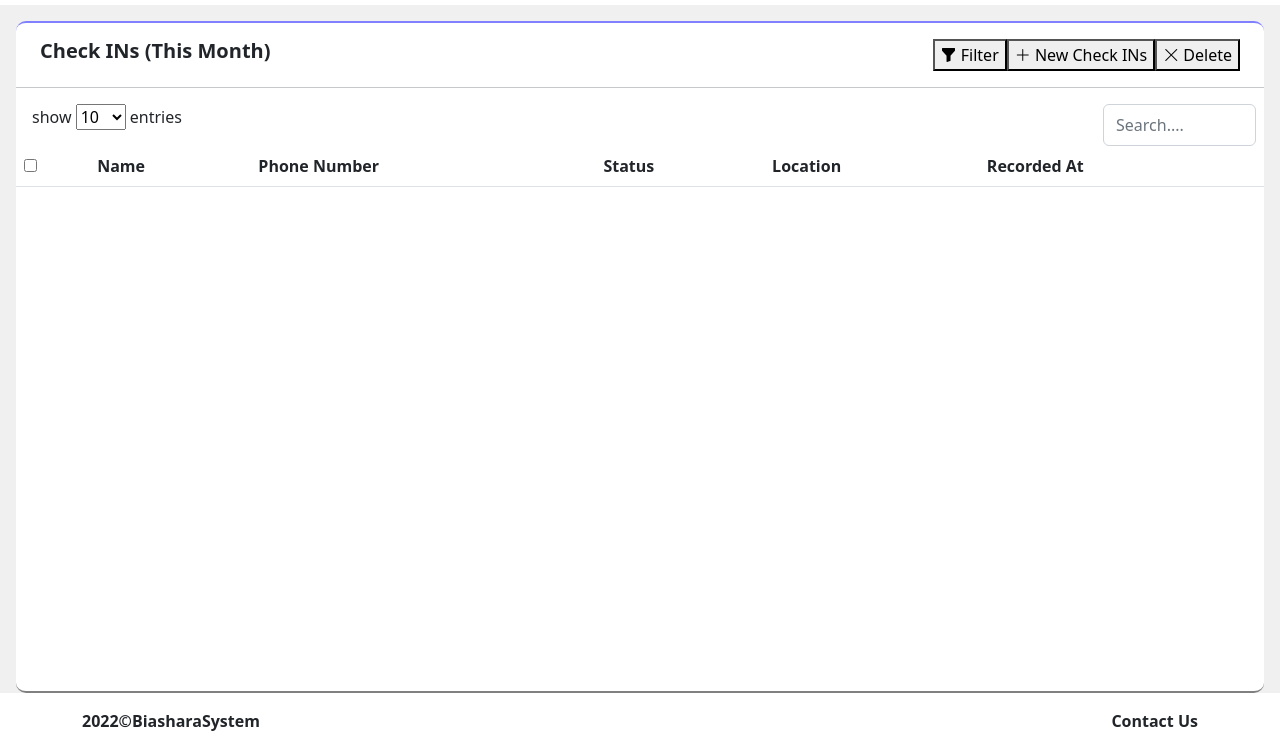
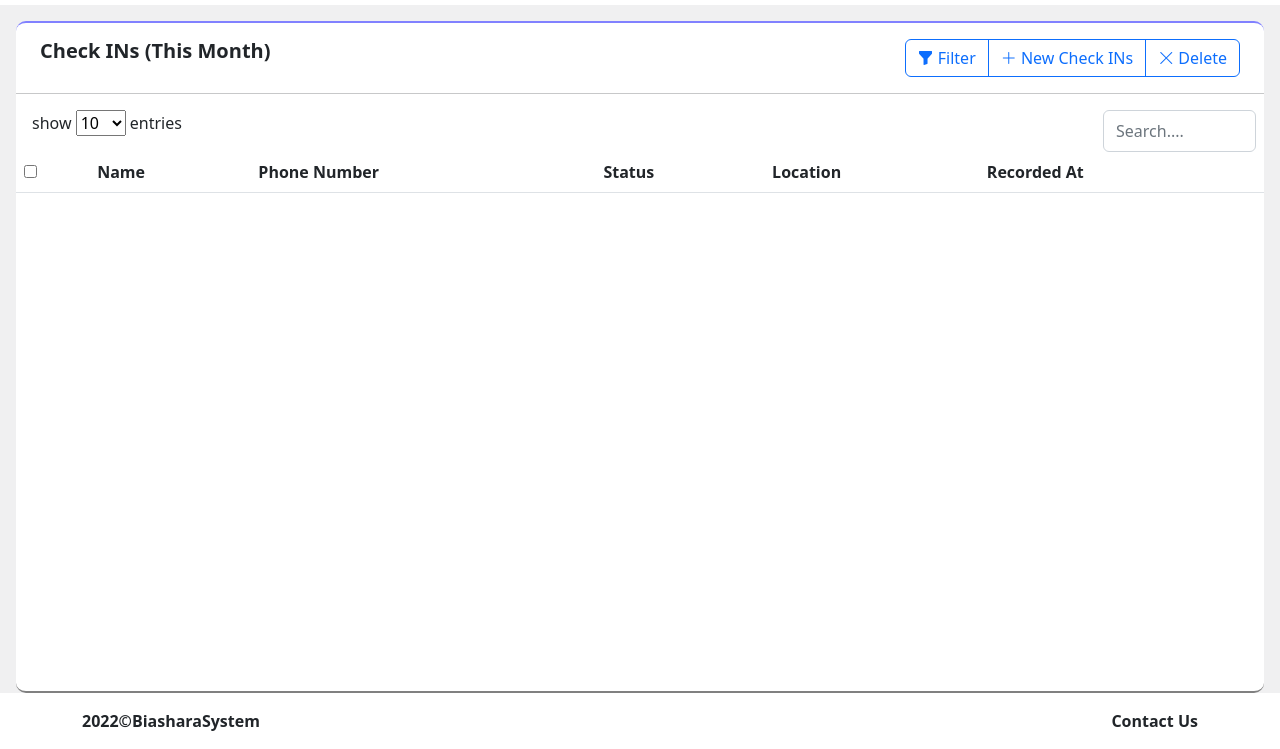
Before and after one commit to yahyacodes/form, a plain HTML site: page checkin.html in a window 1280 px wide. Shown: the part 51-800 px from the top of the page. Drawn offline with nearby package versions, Linux system fonts and the light colour scheme.

Commit message:
Use outline primary buttons

```diff
--- a/checkin.html
+++ b/checkin.html
@@ -103,17 +103,17 @@
 
         <div class="col d-flex flex-row-reverse mx-4 mt-3">
     <div class="btn-group ">
-        <button class="bt btn-outline-primary">
+        <button class="btn btn-outline-primary">
             <i class="bi bi-funnel-fill"></i>
             Filter
         </button>
 
-        <button class="bt btn-outline-primary">
+        <button class="btn btn-outline-primary">
             <i class="bi bi-plus-lg"></i>
             New Check INs
         </button>
 
-        <button class="bt outline-primary">
+        <button class="btn btn-outline-primary">
             <i class="bi bi-x-lg"></i>
             Delete
         </button>
```
